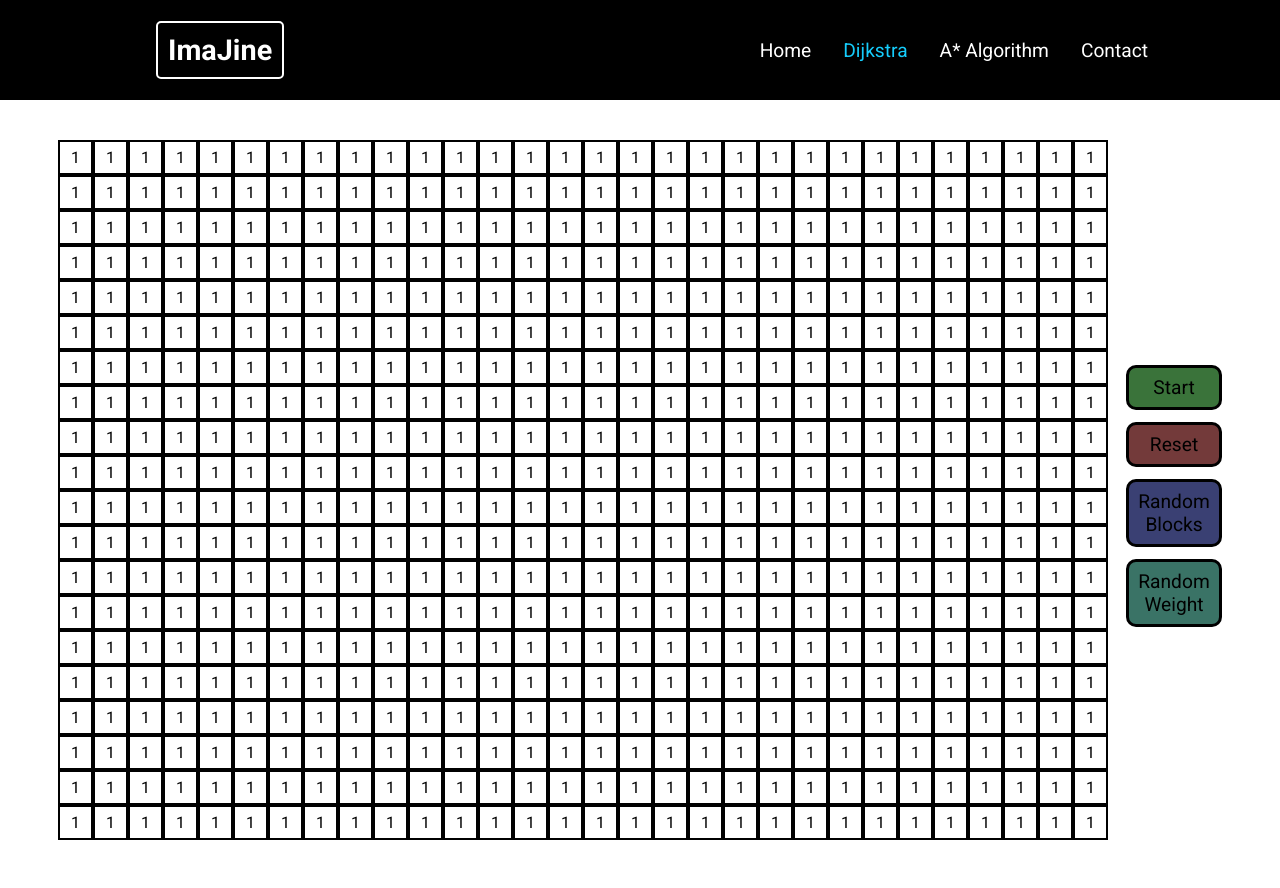
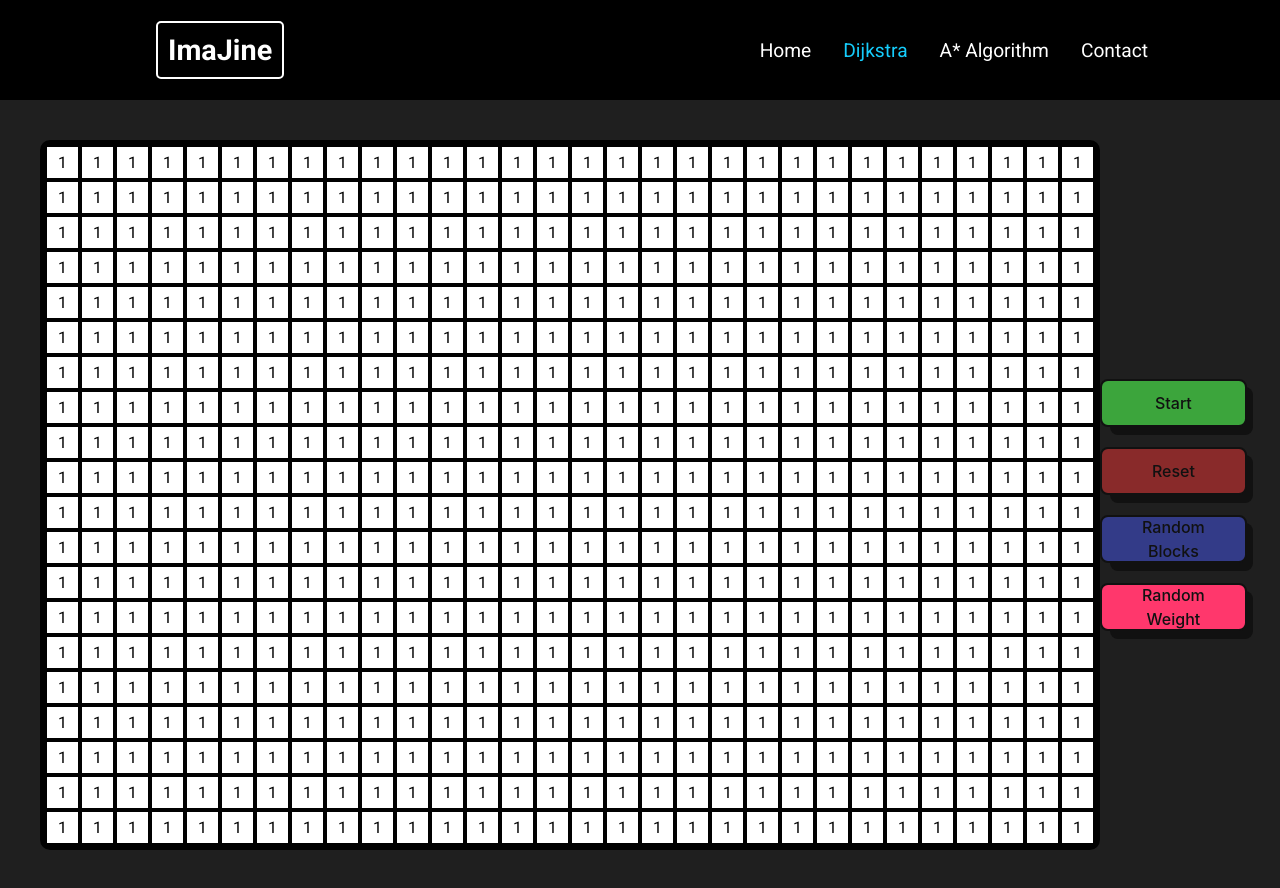
Before and after one commit to YaduN2/PathFinding-Algorithms, a React (Create React App) app: page /dijkstra in a window 1280 px wide. Built offline with nearby package versions, Linux system fonts and the light colour scheme.

Commit message:
changed Buttons

```diff
--- a/src/App.css
+++ b/src/App.css
@@ -5,3 +5,6 @@
   margin: 0;
   padding: 0;
 }
+body {
+  background-color: rgb(31, 31, 31);
+}
--- a/src/components/Control.jsx
+++ b/src/components/Control.jsx
@@ -7,28 +7,32 @@
       <StartBtn
         onClick={start}
         className="button"
-        style={{ backgroundColor: "#3a733a" }}
+        style={{ backgroundColor: "#3ca53c" }}
       >
         Start
       </StartBtn>
       <ResetBtn
         onClick={reset}
         className="button"
-        style={{ backgroundColor: "#733a3a" }}
+        style={{ backgroundColor: "#892a2a" }}
       >
         Reset
       </ResetBtn>
       <RandomBlockBtn
         onClick={randomBlock}
         className="button"
-        style={{ backgroundColor: "#3a4073" }}
+        style={{
+          display: randomBlock === null ? "none" : "",
+          backgroundColor: "#333b88",
+        }}
       >
         Random Blocks
       </RandomBlockBtn>
       <RandomWeightBtn
         onClick={randomWeight}
         className="button"
-        style={{ backgroundColor: "#3a7366" }}
+        style={{ display: randomWeight === null ? "none" : "" }}
+        // style={{ backgroundColor: "#3a7366" }}
       >
         Random Weight
       </RandomWeightBtn>
@@ -46,3 +50,12 @@
 const RandomBlockBtn = styled.button``;
 const RandomWeightBtn = styled.button``;
 const StartBtn = styled.button``;
+
+/* .button {
+  font-size: 1.2rem;
+  padding: 8px;
+  margin-top: 12px;
+  width: 6rem;
+  border: 3px solid black;
+  border-radius: 10px;
+} */
--- a/src/components/Map.jsx
+++ b/src/components/Map.jsx
@@ -57,6 +57,9 @@
 const InnerGrid = styled.div`
   display: flex;
   flex-direction: column;
+  border: 5px solid black;
+  /* rgb(253, 4, 120); */
+  border-radius: 10px;
 `;
 const NodeRow = styled.div`
   /* background-color: blue; */
--- a/src/components/Others.css
+++ b/src/components/Others.css
@@ -1,8 +1,61 @@
+/* CSS */
 .button {
-  font-size: 1.2rem;
-  padding: 8px;
-  margin-top: 12px;
-  width: 6rem;
-  border: 3px solid black;
-  border-radius: 10px;
+  align-items: center;
+  background-color: #ff376c;
+  border: 2px solid #111;
+  border-radius: 8px;
+  box-sizing: border-box;
+  color: #111;
+  cursor: pointer;
+  display: flex;
+  font-family: Inter, sans-serif;
+  font-size: 16px;
+  height: 48px;
+  justify-content: center;
+  line-height: 24px;
+  max-width: 100%;
+  padding: 0 25px;
+  position: relative;
+  text-align: center;
+  text-decoration: none;
+  user-select: none;
+  -webkit-user-select: none;
+  touch-action: manipulation;
+  margin-top: 20px;
+  font-size: 1rem;
+  font-weight: 500;
 }
+
+.button:after {
+  background-color: #111;
+  border-radius: 8px;
+  content: "";
+  display: block;
+  height: 48px;
+  left: 0;
+  width: 100%;
+  position: absolute;
+  top: -2px;
+  transform: translate(8px, 8px);
+  transition: transform 0.2s ease-out;
+  z-index: -1;
+}
+
+.button:hover:after {
+  transform: translate(0, 0);
+}
+
+.button:active {
+  background-color: #ffdeda;
+  outline: 0;
+}
+
+.button:hover {
+  outline: 0;
+}
+
+@media (min-width: 768px) {
+  .button {
+    padding: 0 40px;
+  }
+}
```
